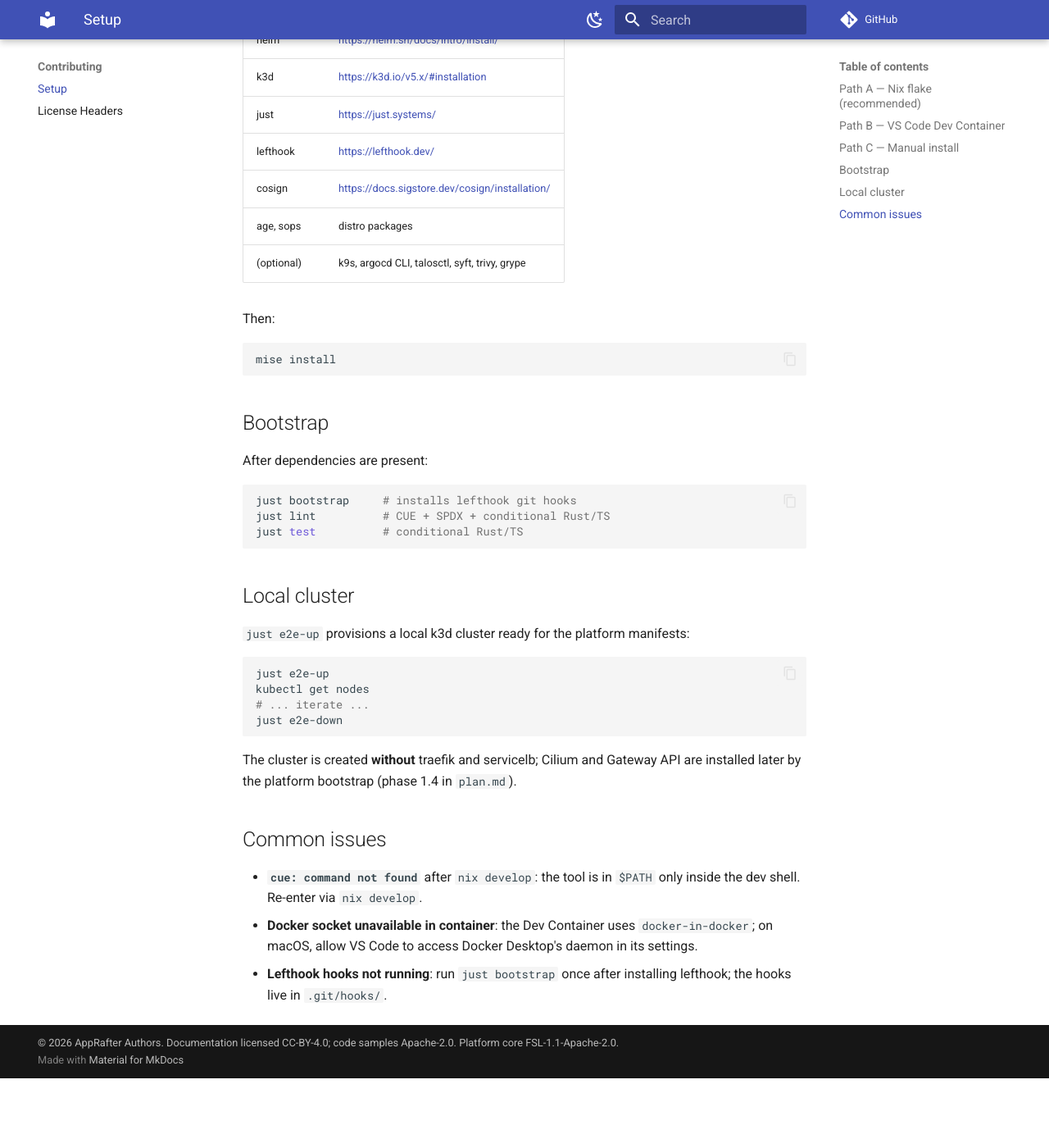
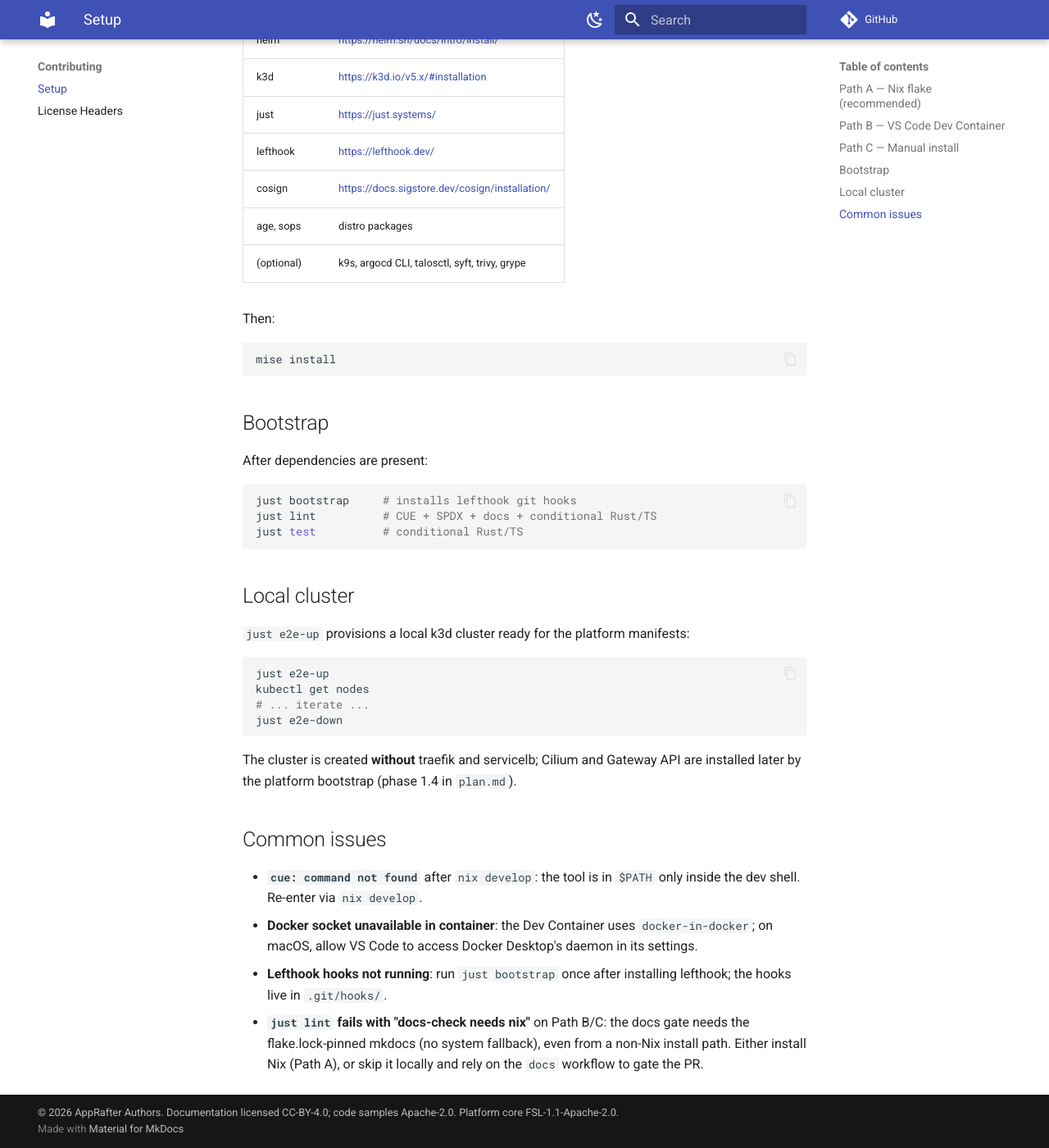
Before and after one commit to AppRafter/apprafter, an MkDocs documentation site: the page built from docs/contributing/setup.md, in a window 1280 px wide and 1400 px high, scrolled down 997 px. Shown: the whole window at 82% size. Built offline with MkDocs 1.6.1 and Material for MkDocs 9.7.7, drawn with Linux system fonts in a browser that asks for light colours; comment, search, counter and statistics services are not loaded; before the commit the page ends 2312 px from its top, so only the background shows below that.

Commit message:
ci(docs): add the docs gate to just lint, lefthook and a docs workflow
Co-Authored-By: Claude Opus 5 (1M context) <noreply@anthropic.com>
Claude-Session: https://claude.ai/code/session_01YCU19bWQGDdAgyZsqRqauq

````diff
--- a/docs/contributing/setup.md
+++ b/docs/contributing/setup.md
@@ -56,7 +56,7 @@ After dependencies are present:
 
 ```sh
 just bootstrap     # installs lefthook git hooks
-just lint          # CUE + SPDX + conditional Rust/TS
+just lint          # CUE + SPDX + docs + conditional Rust/TS
 just test          # conditional Rust/TS
 ```
 
@@ -85,3 +85,7 @@ in `plan.md`).
   Desktop's daemon in its settings.
 - **Lefthook hooks not running**: run `just bootstrap` once after
   installing lefthook; the hooks live in `.git/hooks/`.
+- **`just lint` fails with "docs-check needs nix"** on Path B/C: the
+  docs gate needs the flake.lock-pinned mkdocs (no system fallback),
+  even from a non-Nix install path. Either install Nix (Path A), or
+  skip it locally and rely on the `docs` workflow to gate the PR.
--- a/lefthook.yml
+++ b/lefthook.yml
@@ -17,6 +17,9 @@ pre-commit:
     crd-check:
       glob: "{schemas/v1alpha1/*.cue,operator/operator-core/src/*.rs,operator/charts/apprafter-operator/templates/crd-*.yaml}"
       run: ./scripts/crd-check.sh
+    docs-check:
+      glob: "{docs/**/*.md,mkdocs.yml,docs/hooks/**,scripts/docs-check.sh}"
+      run: ./scripts/docs-check.sh
 
 commit-msg:
   commands:
````
Also changed, not shown: 3 other files.
